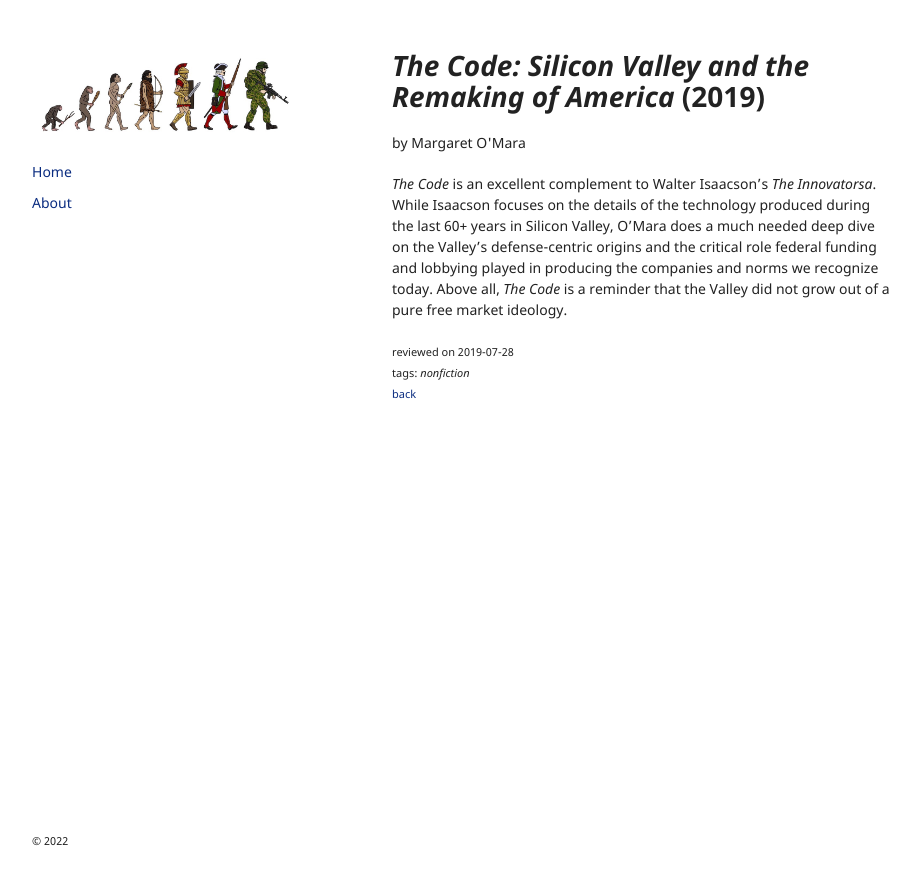
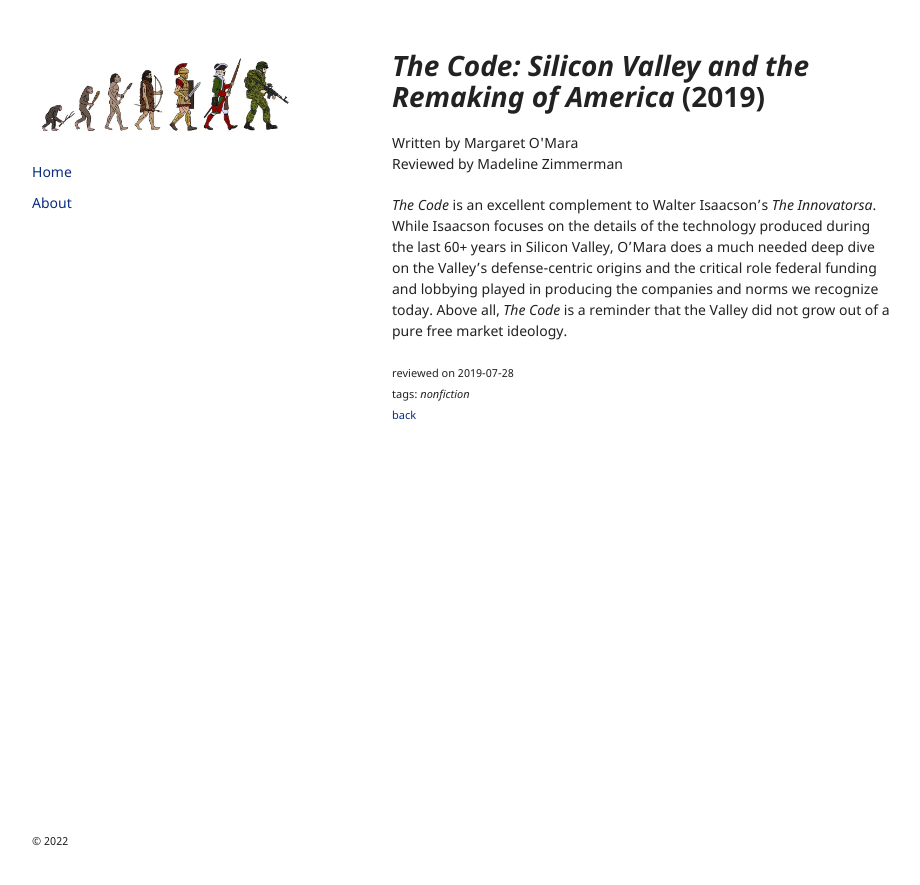
Before and after one commit to gordonhart/kinetic.reviews, a Jekyll site: the page built from posts/2019-07-28-the-code.md, in a window 1280 px wide. Shown: the top 885 px of the page, without its empty margins (178-1098 px from the left). Built offline with Jekyll 4.4.1, drawn with Linux system fonts in a browser that asks for light colours; the repository's description, which GitHub fills in, is left out.

Commit message:
Add reviewer byline (#6)
* Add reviewer byline

* Written by

```diff
--- a/_layouts/post.html
+++ b/_layouts/post.html
@@ -4,7 +4,14 @@ layout: default
 
 <h1>{{ page.title }}</h1>
 
-<p class="view">by {{ page.author | default: site.author }}</p>
+{% if page.author %}
+<p>
+<div>Written by {{ page.author }}</div>
+<div>Reviewed by {{ site.author }}</div>
+</p>
+{% else %}
+<p>By {{ site.author }}</p>
+{% endif %}
 
 {{ content }}
 
```
